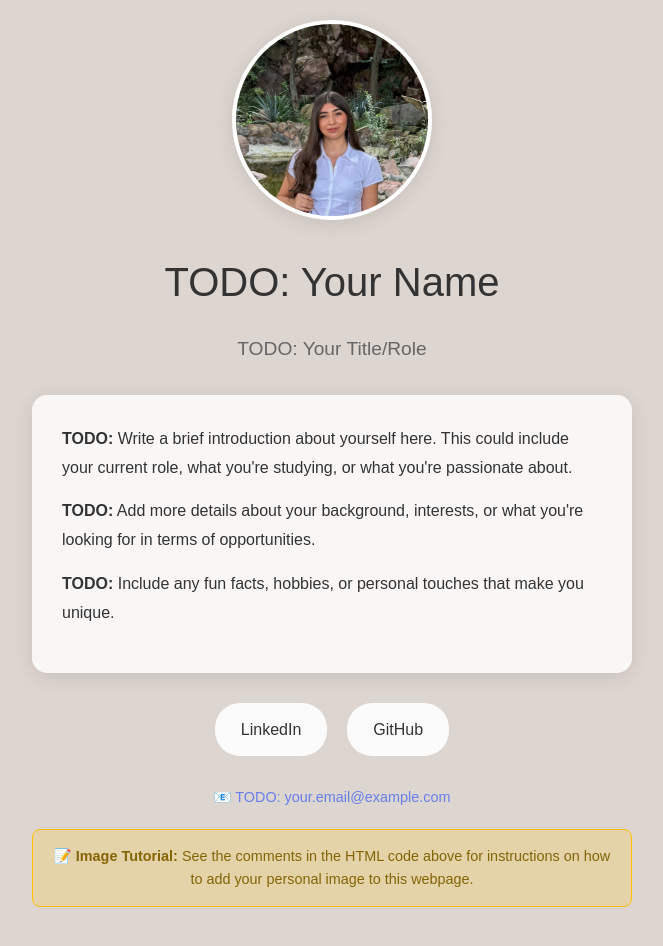
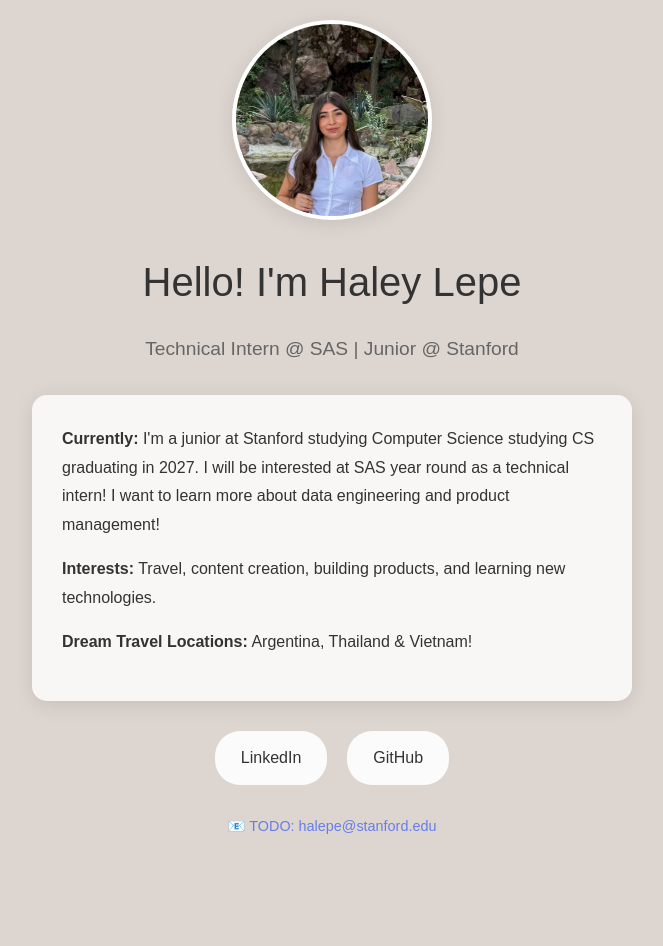
Before and after one commit to haleylepe/haleylepe, a plain HTML site: page index.html in a window 1280 px wide. Shown: the whole page, without its empty margins (308-971 px from the left). After the commit the page ends 858 px from the top, so only its background shows below. Drawn offline with Linux system fonts and the light colour scheme.

Commit message:
added info about myself

```diff
--- a/index.html
+++ b/index.html
@@ -160,28 +160,24 @@
         <!-- TODO: Replace with your actual image -->
         <img src="itsame-haley.png" alt="Haley L" class="profile-img">
 
-        <h1>TODO: Your Name</h1>
-        <p class="subtitle">TODO: Your Title/Role</p>
+        <h1>Hello! I'm Haley Lepe</h1>
+        <p class="subtitle">Technical Intern @ SAS | Junior @ Stanford</p>
 
         <div class="bio">
-            <p><strong>TODO:</strong> Write a brief introduction about yourself here. This could include your current role, what you're studying, or what you're passionate about.</p>
+            <p><strong>Currently:</strong> I'm a junior at Stanford studying Computer Science studying CS graduating in 2027. I will be interested at SAS year round as a technical intern! I want to learn more about data engineering and product management!</p>
 
-            <p><strong>TODO:</strong> Add more details about your background, interests, or what you're looking for in terms of opportunities.</p>
+            <p><strong>Interests:</strong> Travel, content creation, building products, and learning new technologies.</p>
 
-            <p><strong>TODO:</strong> Include any fun facts, hobbies, or personal touches that make you unique.</p>
+            <p><strong>Dream Travel Locations:</strong> Argentina, Thailand & Vietnam!</p>
         </div>
 
         <div class="links">
-            <a href="https://www.linkedin.com/in/yourprofile" class="link-button" target="_blank">LinkedIn</a>
-            <a href="https://github.com/yourusername" class="link-button" target="_blank">GitHub</a>
+            <a href="https://www.linkedin.com/in/haleylepe/" class="link-button" target="_blank">LinkedIn</a>
+            <a href="https://github.com/haleylepe" class="link-button" target="_blank">GitHub</a>
         </div>
 
         <div class="contact">
-            <p>📧 <a href="mailto:your.email@example.com">TODO: your.email@example.com</a></p>
-        </div>
-
-        <div class="todo-note">
-            <strong>📝 Image Tutorial:</strong> See the comments in the HTML code above for instructions on how to add your personal image to this webpage.
+            <p>📧 <a href="mailto:halepe@stanford.edu">TODO: halepe@stanford.edu</a></p>
         </div>
     </div>
 </body>
```
